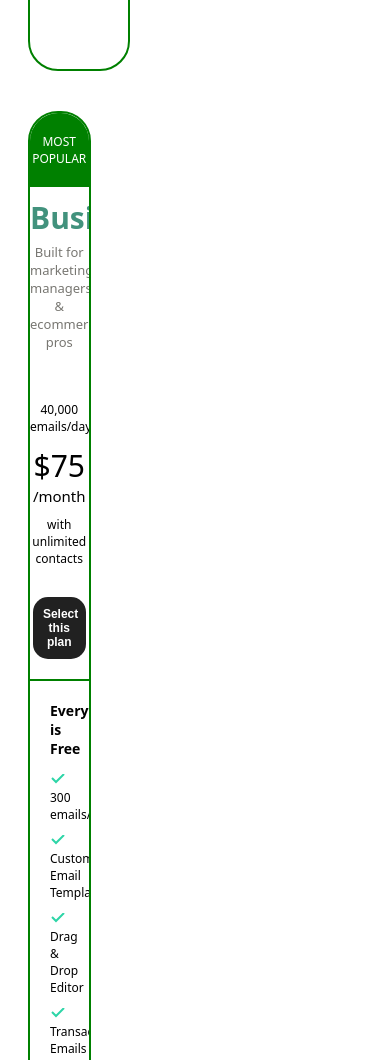
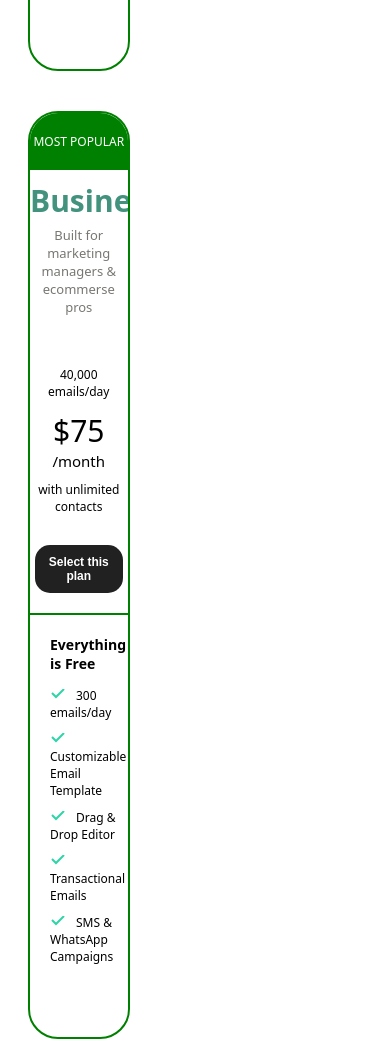
Before and after one commit to Psalmuel2000/Exercise-1, a plain HTML site: page index.html in a window 390 px wide. Shown: the part 1603-2663 px from the top of the page. Drawn offline with Linux system fonts and the light colour scheme.

Commit message:
Testing the mobile view.

```diff
--- a/style.css
+++ b/style.css
@@ -114,11 +114,11 @@ h1,
   justify-content: center;
 }
 
-.plan--popular {
+/* .plan--popular {
   max-width: 15vw;
-}
+} */
 
-@media screen and (min-width: 430px) {
+@media screen and (min-width: 600px) {
   .plan--block {
     display: flex;
     flex-direction: row;
```
